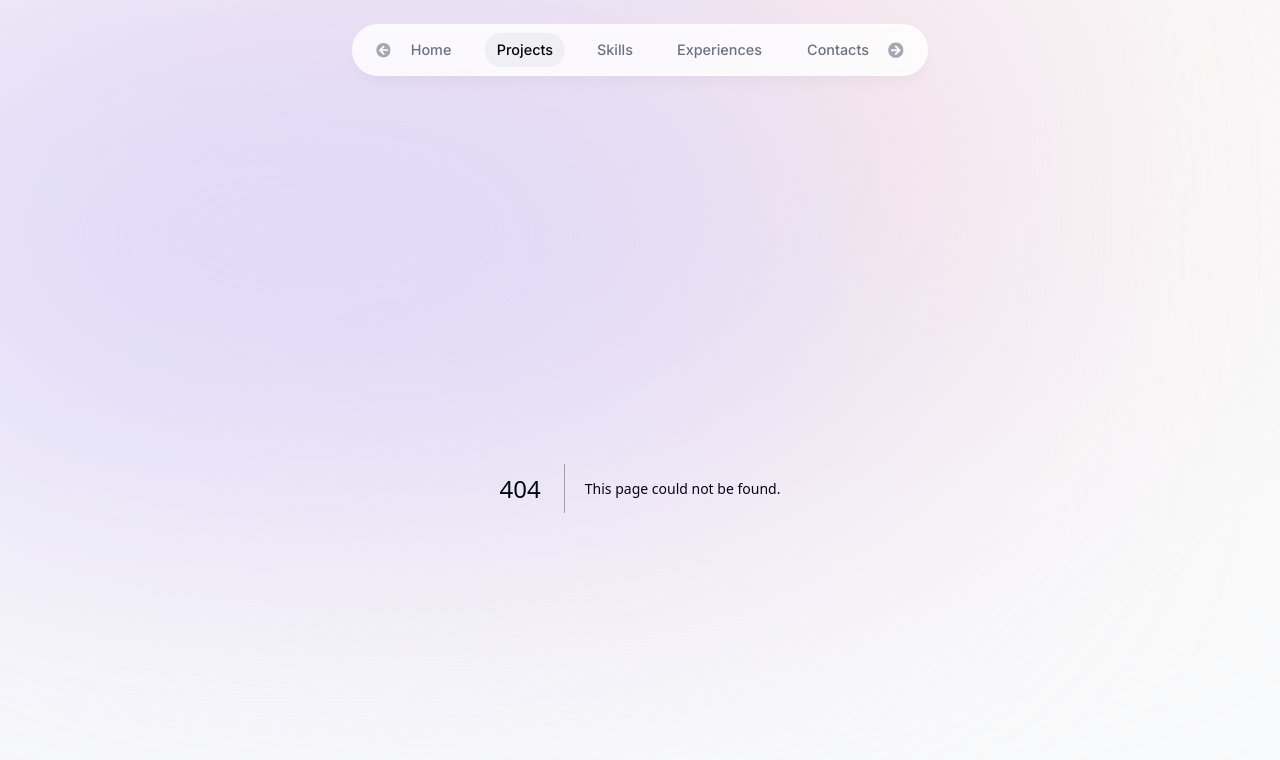
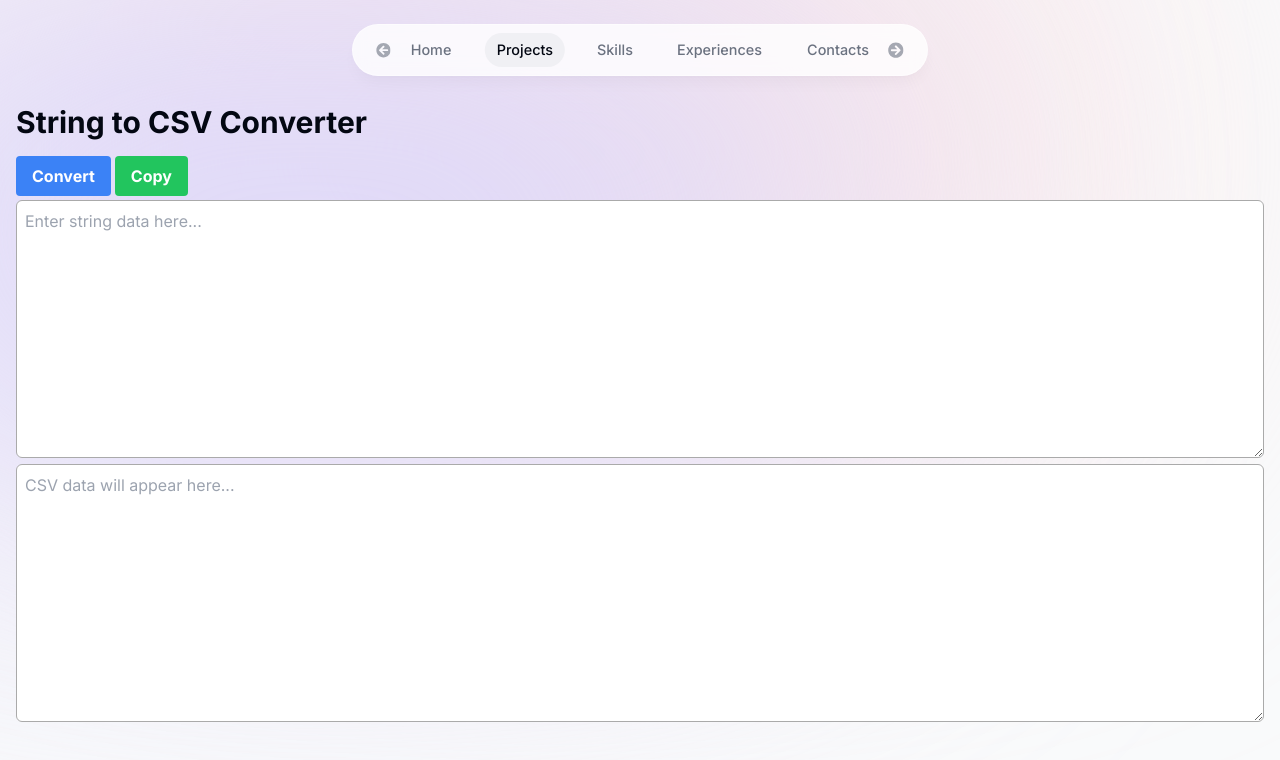
Before and after one commit to satputraya/satputraya, a Next.js app: page /tools/string-to-csv in a window 1280 px wide. Before the commit this address had no page. Shown: the top 760 px of the page. Built offline with nearby package versions, Linux system fonts and the light colour scheme.

Commit message:
feat(tools): string to csv format converter

```diff
--- /dev/null
+++ b/src/app/tools/string-to-csv/page.tsx
@@ -0,0 +1,60 @@
+"use client";
+
+import React, { useState } from "react";
+
+export default function StringToCsv() {
+  const [inputString, setInputString] = useState("");
+  const [csvString, setCsvString] = useState("");
+
+  const convertToCsv = () => {
+    const cleanedString = inputString.trim();
+    let formattedCsvString = cleanedString.replace(/\\"/g, '"');
+    formattedCsvString = formattedCsvString.replace(/\\n/g, "\n");
+    formattedCsvString = formattedCsvString.replace(/""/g, '"');
+    formattedCsvString = formattedCsvString.replace(/\\/g, "");
+    setCsvString(formattedCsvString);
+  };
+
+  const copyToClipboard = () => {
+    navigator.clipboard
+      .writeText(csvString)
+      .then(() => alert("CSV data copied to clipboard"))
+      .catch((error) =>
+        console.error("Error copying CSV data to clipboard: ", error)
+      );
+  };
+
+  return (
+    <div className="container mx-auto p-4">
+      <h1 className="text-3xl font-bold mb-4">String to CSV Converter</h1>
+      <div className="mb-1 flex gap-1">
+        <button
+          className="bg-blue-500 hover:bg-blue-600 text-white font-bold py-2 px-4 rounded focus:outline-none focus:shadow-outline"
+          onClick={convertToCsv}
+        >
+          Convert
+        </button>
+        <button
+          className="bg-green-500 hover:bg-green-600 text-white font-bold py-2 px-4 rounded focus:outline-none focus:shadow-outline"
+          onClick={copyToClipboard}
+        >
+          Copy
+        </button>
+      </div>
+      <textarea
+        className="w-full p-2 border border-[#aaaaaa] rounded-md outline-none"
+        value={inputString}
+        onChange={(e) => setInputString(e.target.value)}
+        placeholder="Enter string data here..."
+        rows={10}
+      />
+      <textarea
+        className="w-full p-2 border border-[#aaaaaa] rounded-md outline-none"
+        value={csvString}
+        readOnly
+        rows={10}
+        placeholder="CSV data will appear here..."
+      />
+    </div>
+  );
+}
```
